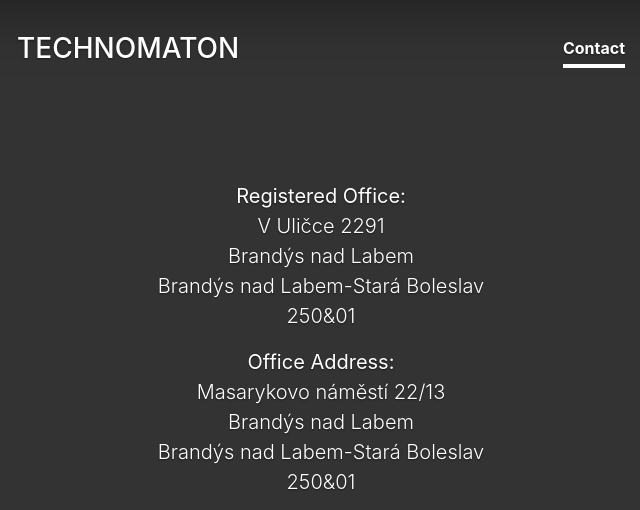
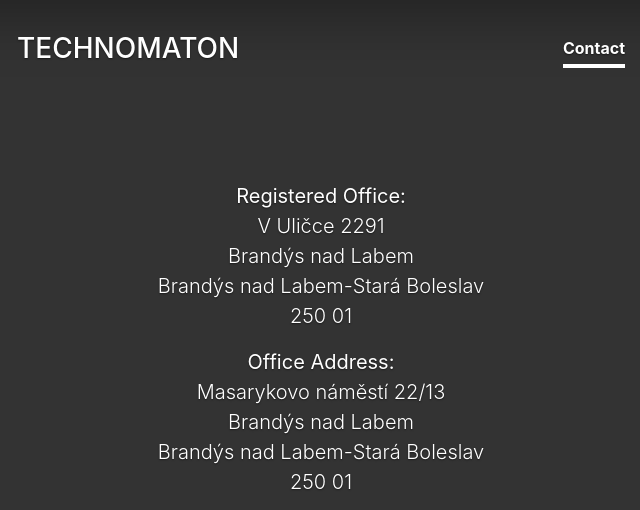
Before and after one commit to technomaton/technomaton.github.io, a plain HTML site: page index.html in a window 1280 px wide. Shown: the top 510 px of the page, 319-959 px from the left. Drawn offline with nearby package versions, Linux system fonts and the light colour scheme.

Commit message:
Update index.html
fix and upda

```diff
--- a/index.html
+++ b/index.html
@@ -41,14 +41,14 @@
               V Uličce 2291<br>
               Brandýs nad Labem<br>
               Brandýs nad Labem-Stará Boleslav<br>
-              250&amp;01
+              250&nbsp;01
             </p>
             <p class="lead">
               <strong>Office Address:</strong><br>
               Masarykovo náměstí 22/13<br>
               Brandýs nad Labem<br>
               Brandýs nad Labem-Stará Boleslav<br>
-              250&amp;01
+              250&nbsp;01
             </p>
             <p class="lead">
               Company ID (IČ): 23283599<br>
@@ -58,7 +58,7 @@
 
           <div class="mastfoot">
             <div class="inner">
-              <p>2025 &copy; TECHNOMATON Group s.r.o.</p>
+              <p>2025&nbsp;&copy;&nbsp;TECHNOMATON&nbsp;Group&nbsp;s.r.o.</p>
             </div>
           </div>
 
```
